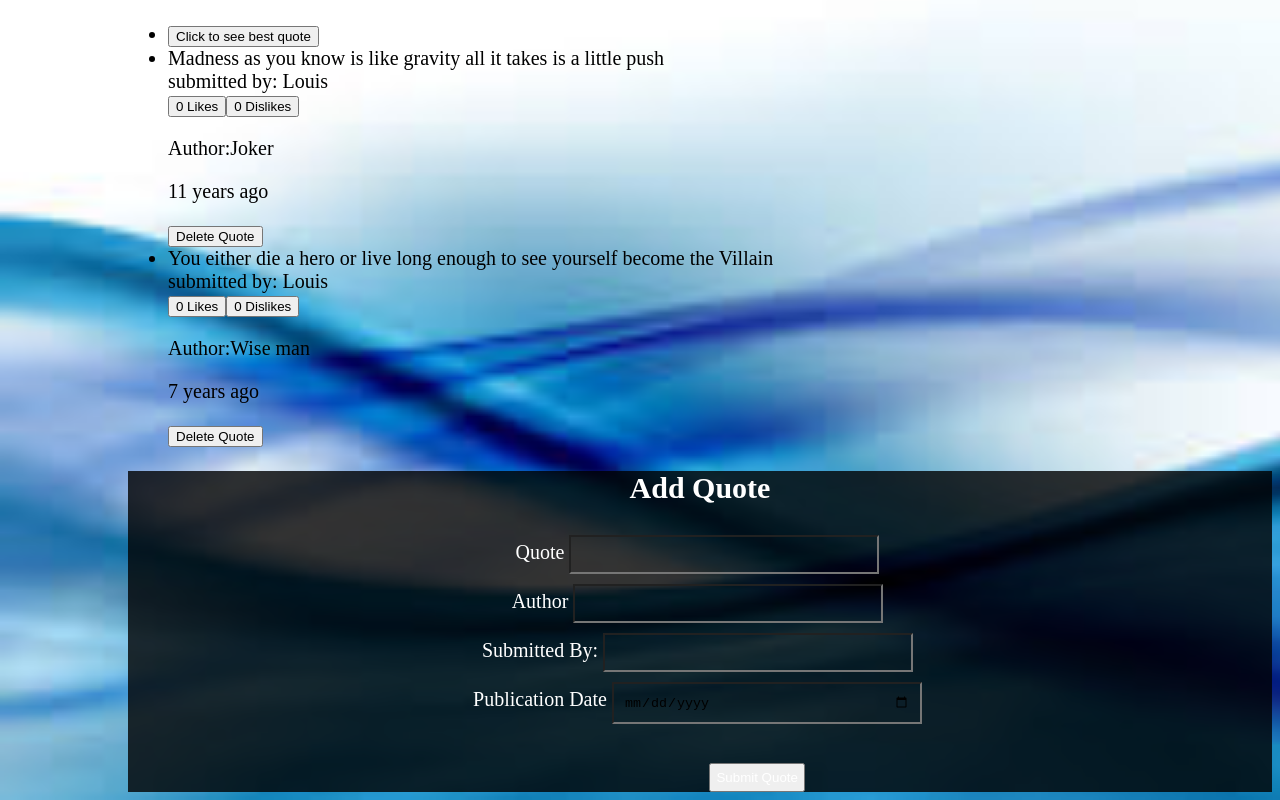
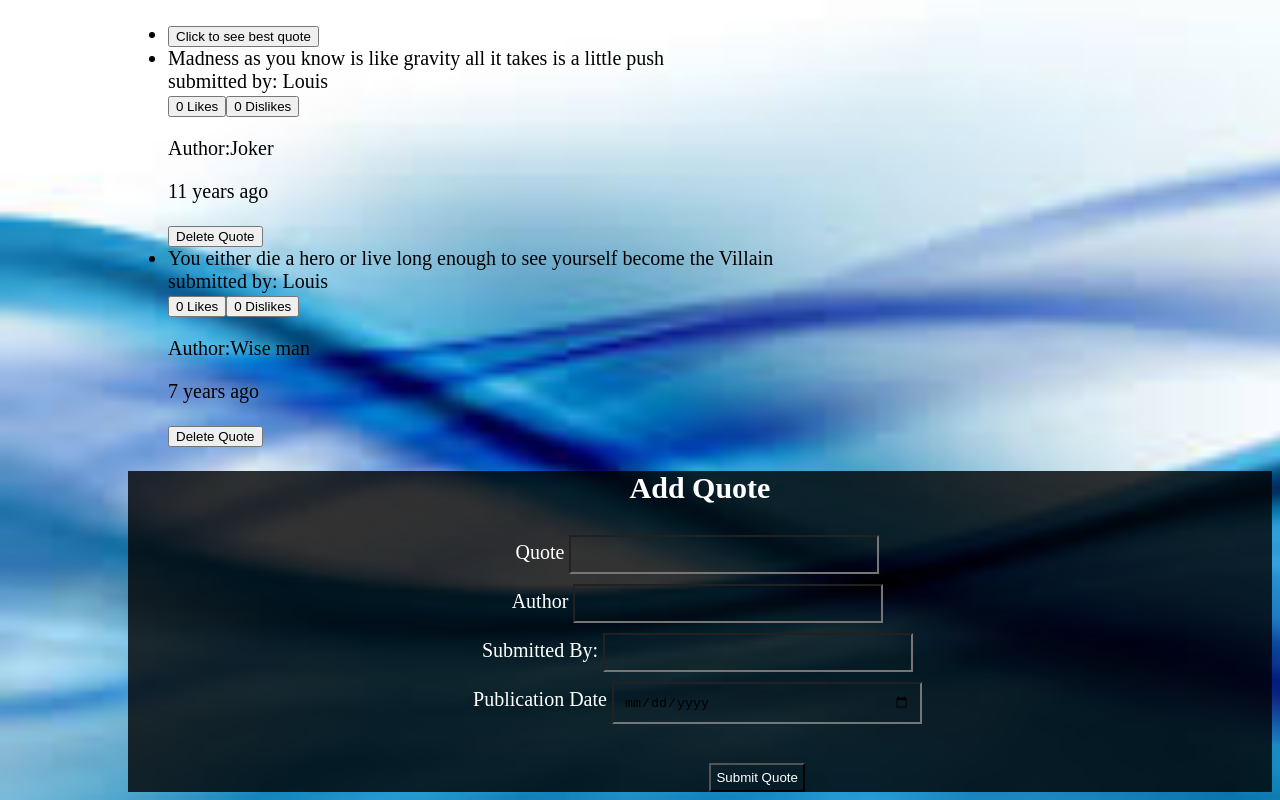
Before and after one commit to Louis-crypto/Quotes, an Angular app: page / in a window 1280 px wide. Shown: the part 341-1141 px from the top of the page. Built offline with nearby package versions, Linux system fonts and the light colour scheme.

Commit message:
incease margin-left of the submit button

```diff
--- a/src/app/quote-form/quote-form.component.css
+++ b/src/app/quote-form/quote-form.component.css
@@ -10,7 +10,7 @@
   margin: 5px;
 }
 #submitQuote{
-  /* background: none; */
+  background: none;
   color: white;
   padding: 5px;
   margin-top: 3%;
```
